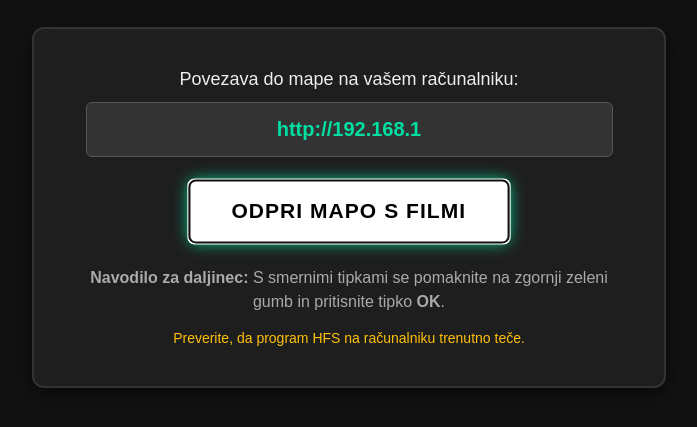
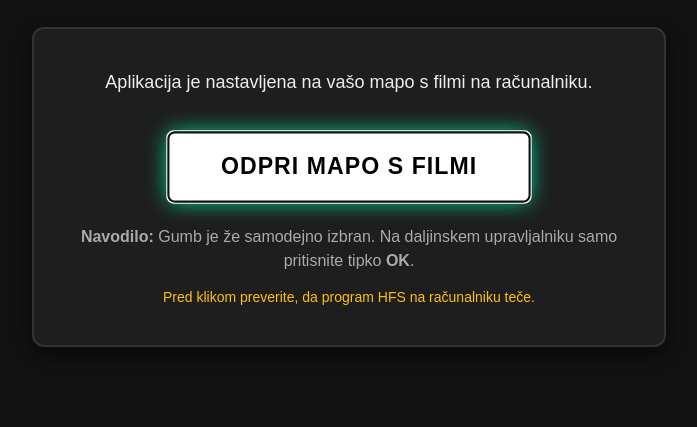
Before and after one commit to botjanlorber505-arch/moj-tv-app, a plain HTML site: page index.html in a window 1280 px wide. Shown: the part 119-546 px from the top of the page, without its empty margins (291-988 px from the left). Drawn offline with Linux system fonts and the light colour scheme.

Commit message:
Update index.html

```diff
--- a/index.html
+++ b/index.html
@@ -24,37 +24,27 @@
             max-width: 550px;
             width: 100%;
         }
-        input {
-            width: 90%;
-            padding: 15px;
-            background: #333;
-            border: 1px solid #555;
-            color: #00dfa2;
-            border-radius: 6px;
-            margin-bottom: 25px;
-            font-size: 20px;
-            text-align: center;
-            font-weight: bold;
-        }
         .btn {
             background-color: #00dfa2;
             color: black;
             border: none;
-            padding: 18px 40px;
+            padding: 20px 50px;
             font-weight: bold;
             border-radius: 6px;
             cursor: pointer;
-            font-size: 20px;
+            font-size: 22px;
             text-transform: uppercase;
             letter-spacing: 1px;
+            transition: background 0.2s;
+            margin-top: 20px;
         }
         .btn:focus, .btn:hover {
             background-color: #ffffff;
-            box-shadow: 0 0 15px #00dfa2;
+            box-shadow: 0 0 20px #00dfa2;
             transform: scale(1.05);
         }
         p { color: #aaa; font-size: 16px; margin-top: 25px; line-height: 1.5; }
-        .status { color: #ffc107; font-size: 14px; margin-top: 10px; }
+        .status { color: #ffc107; font-size: 14px; margin-top: 15px; }
     </style>
 </head>
 <body>
@@ -62,32 +52,24 @@
     <h1>🎬 Moj TV Predvajalnik</h1>
 
     <div class="box">
-        <label style="font-size: 18px; display:block; margin-bottom: 12px; color: #eee;">Povezava do mape na vašem računalniku:</label>
+        <p style="font-size: 18px; color: #eee; margin-top: 0;">Aplikacija je nastavljena na vašo mapo s filmi na računalniku.</p>
 
-        <!-- Vaš točen IP naslov je že samodejno vstavljen spodaj -->
-        <input type="text" id="pcIp" value="http://192.168.1" placeholder="http://192.168.1">
-        <br>
-
+        <!-- Velik gumb, ki je takoj pripravljen za klik z daljincem -->
         <button class="btn" id="startBtn" onclick="odpriBrskalnik()">Odpri mapo s filmi</button>
 
-        <p><b>Navodilo za daljinec:</b> S smernimi tipkami se pomaknite na zgornji zeleni gumb in pritisnite tipko <b>OK</b>.</p>
-        <div class="status">Preverite, da program HFS na računalniku trenutno teče.</div>
+        <p><b>Navodilo:</b> Gumb je že samodejno izbran. Na daljinskem upravljalniku samo pritisnite tipko <b>OK</b>.</p>
+        <div class="status">Pred klikom preverite, da program HFS na računalniku teče.</div>
     </div>
 
     <script>
-        // Samodejno postavi izbiro (fokus) na gumb, ko se stran naloži na TV
+        // Samodejno postavi izbiro (fokus) na gumb takoj, ko se stran naloži na televizorju
         window.onload = function() {
             document.getElementById('startBtn').focus();
         };
 
         function odpriBrskalnik() {
-            let ip = document.getElementById('pcIp').value.trim();
-            if(ip) {
-                // Preusmeritev televizorja neposredno v vašo deljeno mapo na računalniku
-                window.location.href = ip;
-            } else {
-                alert("Prosimo, vnesite veljaven naslov.");
-            }
+            // Naslov je sedaj trajno in varno zapisan neposredno v programskem ukazu
+            window.location.href = "http://192.168.1";
         }
     </script>
 </body>
```
